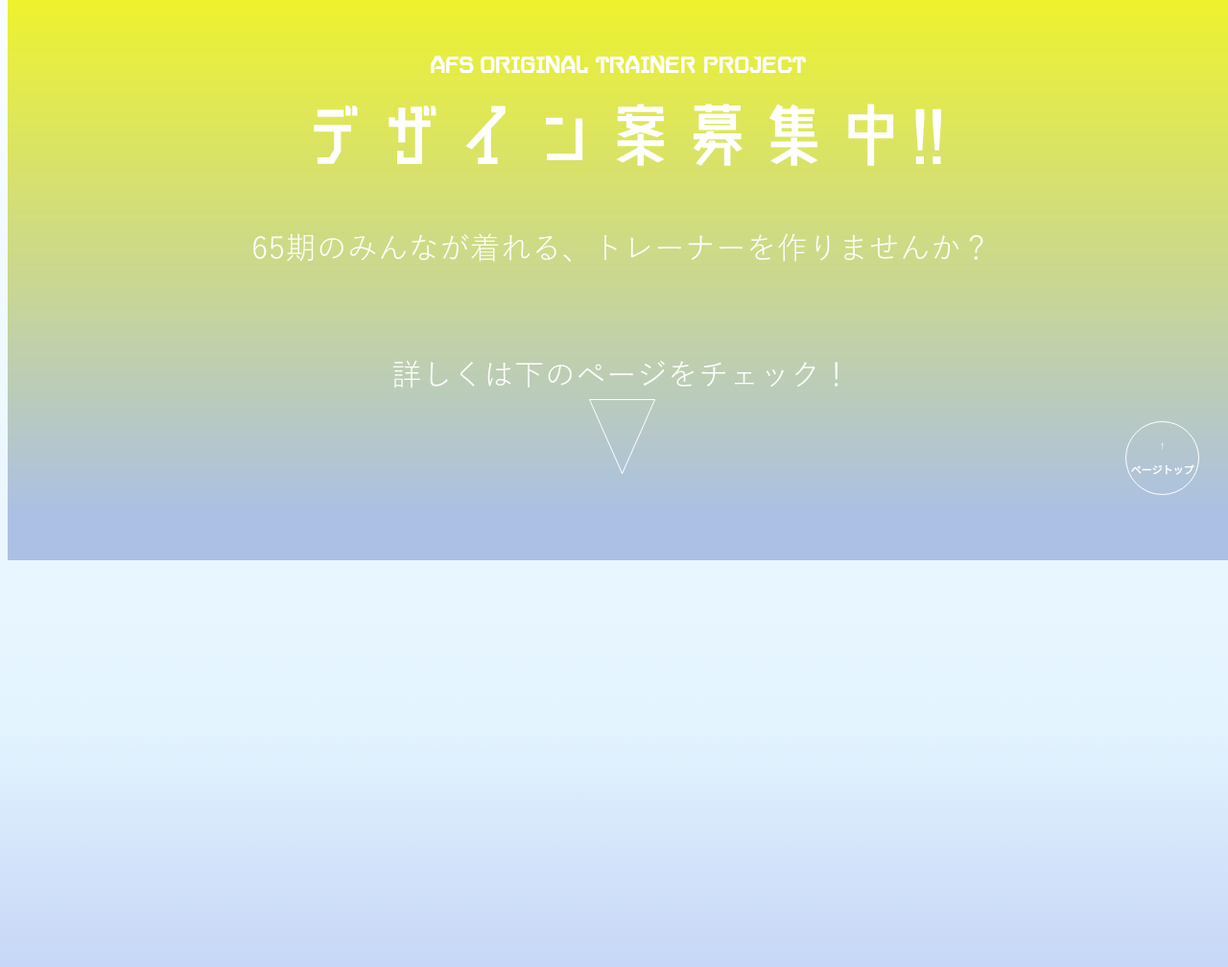
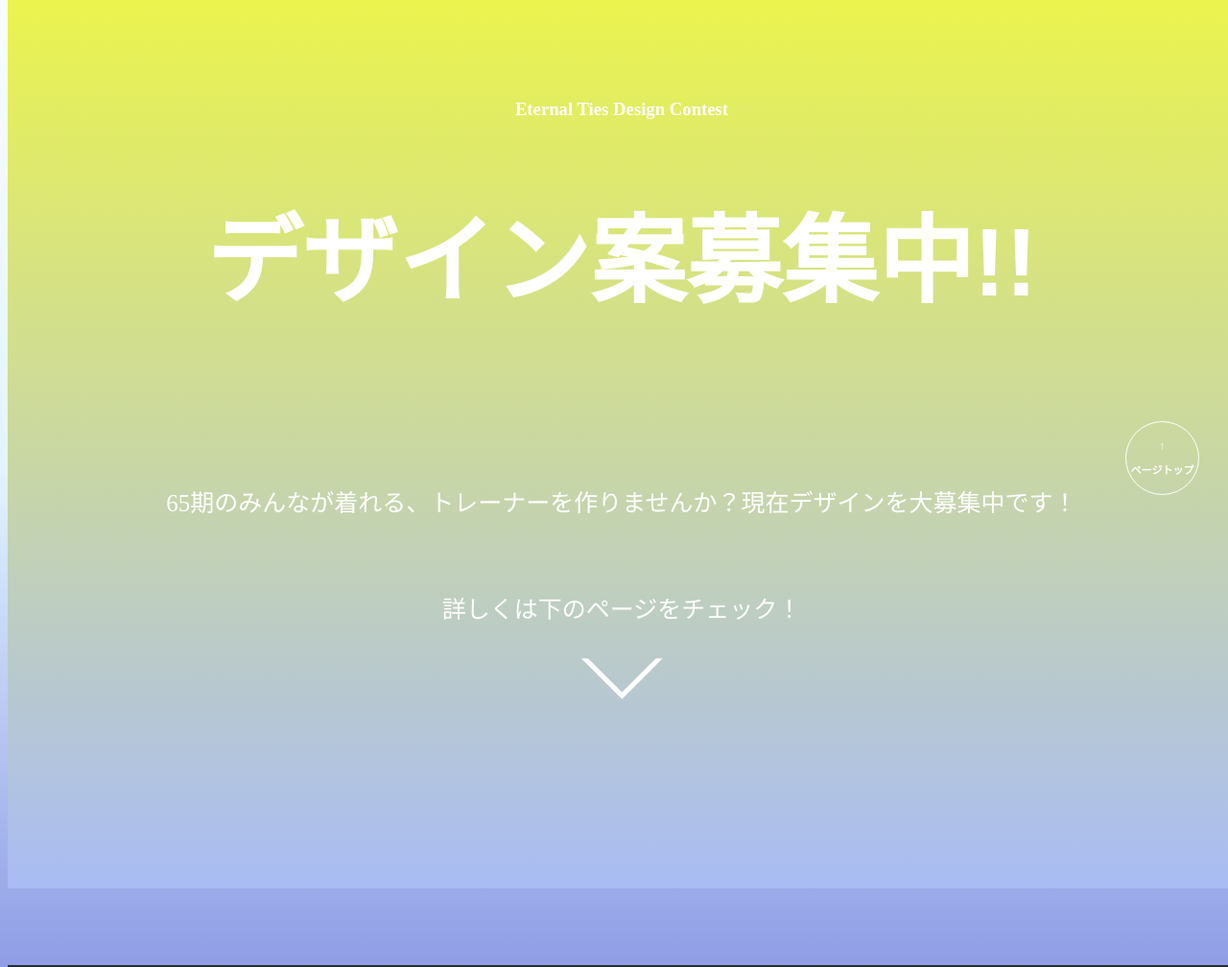
Before and after one commit to AFS-65th/original-trainer-project, a plain HTML site: page index.html in a window 1280 px wide. Shown: the part 184-1192 px from the top of the page at 96% size. Drawn offline with Linux system fonts and the light colour scheme.

Commit message:
[fix]main-picture

```diff
--- a/index.html
+++ b/index.html
@@ -5,6 +5,7 @@
     <title>AFS６５期非公式オリジナルトレーナー作成委員会</title>
     <link href="./styles/style.css" type="text/css" rel="stylesheet"/>
 	<link href="./styles/hover.css" type="text/css" rel="stylesheet"/>
+    <link href="./styles/arrow.css" type="text/css" rel="stylesheet"/>
     <link rel="shortcut icon" href="./img/favicon.ico">
     <link rel="stylesheet" href="https://maxcdn.bootstrapcdn.com/font-awesome/4.2.0/css/font-awesome.min.css">
     <meta name="description" content="オリジナルトレーナー作成委員会のページです。現在開発中...">
@@ -24,9 +25,16 @@
 	</ul>
 </header>
 <div class="content">
-	<section class="content__main">
-		<img src="./img/main-picture.png" class="main__png">
-	</section>
+	<div class="main">
+		<div class="main__wrap">
+			<!--ここフォント変更-->
+			<h3 class="main__project-name">Eternal Ties Design Contest</h3>
+			<h1 class="main__title">デザイン案募集中!!</h1>
+			<p class="main__subtitle">65期のみんなが着れる、トレーナーを作りませんか？現在デザインを大募集中です！</p>
+			<p class="main__subtitle">詳しくは下のページをチェック！</p>
+			<div class="foo"></div>
+		</div>
+	</div>
 </div>
 <footer class="footer">
 			<a href="#" class="pagetop">
--- /dev/null
+++ b/styles/arrow.css
@@ -0,0 +1,49 @@
+.foo
+{
+  position: relative;
+  bottom: 0;
+  left: 0;
+  width: 50%;
+  height: 200px;
+  -webkit-transform: translateZ(0);
+  -webkit-animation: foo 2.5s linear alternate infinite;
+  -moz-transform: translateZ(0);
+  -moz-animation: foo 2.5s linear alternate infinite;
+}
+.foo:after,.foo:before{
+  content: '';
+  position: absolute;
+}
+.foo:after{
+  right: -100%;
+  width: 100%;
+  height: 200px;
+  -webkit-animation: bar 2.5s linear alternate infinite;
+  -moz-animation: bar 2.5s linear alternate infinite;
+}
+.foo:before{
+  top: 200px;
+  left: 100%;
+  width: 50px;
+    height: 50px;
+    border-style: solid;
+    border-color: transparent white white transparent;
+    border-width: 5px;
+  background: transparent;
+  -webkit-transform: rotate(45deg) translateX(-70%);
+  -webkit-animation: arrow 2.5s linear alternate infinite;
+  -moz-transform: rotate(45deg) translateX(-70%);
+  -moz-animation: arrow 2.5s linear alternate infinite;
+}
+
+@-webkit-keyframes arrow{
+  0%,50%{
+    top: -40px;
+  }
+  25%,75%{
+    top: -50px;
+  }
+  98%,100%{
+    top: 30px;
+  }
+}
--- a/styles/style.css
+++ b/styles/style.css
@@ -107,9 +107,42 @@ text-decoration: none;
 }
 
 .content{
-	/*margin-top: 150px;*/
-	margin-bottom: 1000px;
+	width: 100vw;
 }
+
+.main{
+	background: linear-gradient(#F7FE2E, #A9BCF5);
+	padding-top: 160px;
+}
+
+.main__wrap{
+    max-width: 1200px;
+    margin: 0 auto;
+    width: 100%;
+    text-align: center;
+}
+
+.main__project-name{
+	padding-top: 100px;
+	color: white;
+}
+
+.main__title{
+	font-size: 100px;
+	font-family: sans-serif;
+	color: white;
+	padding-bottom: 100px;
+}
+
+.main__subtitle{
+    margin-left: 100px;
+    margin-right: 100px;
+    padding-bottom: 50px;
+	color: white;
+	font-size: 25px;
+	font-weight: 400;
+}
+
 
 /*@media (max-width: 698px) {*/
 /*.content{*/
```
Also changed, not shown: img/AFS-logo.png, img/main-picture-title.png (added), img/main-picture.png (deleted).
